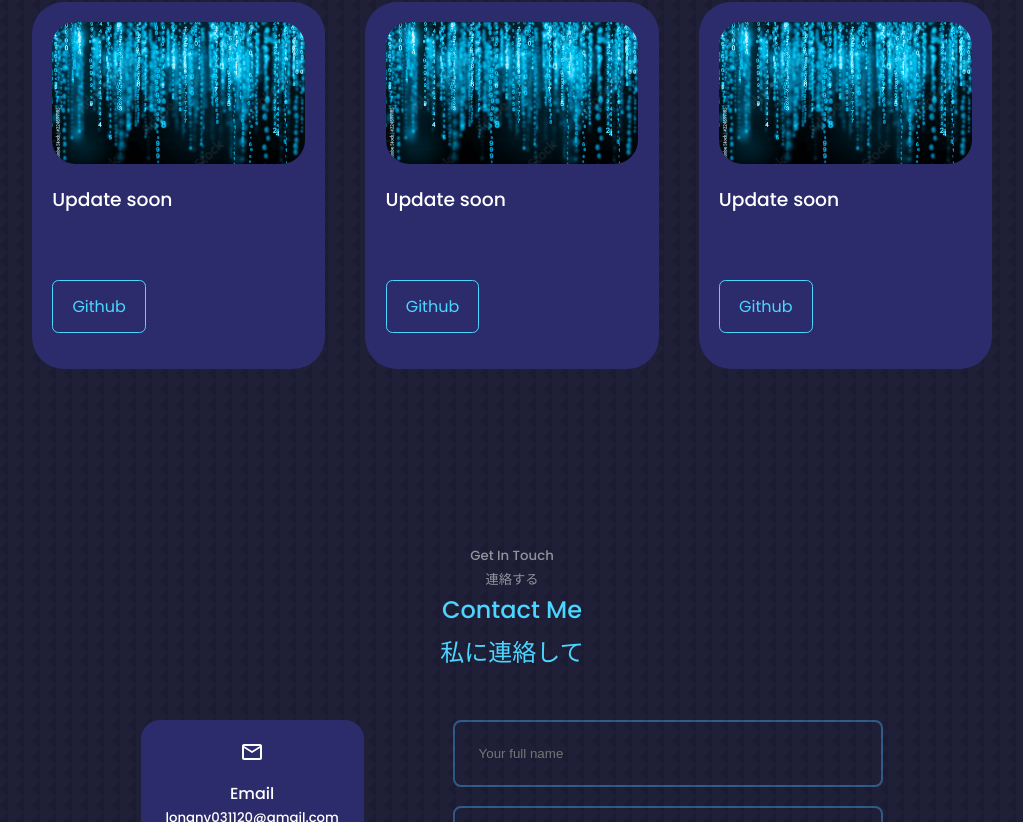
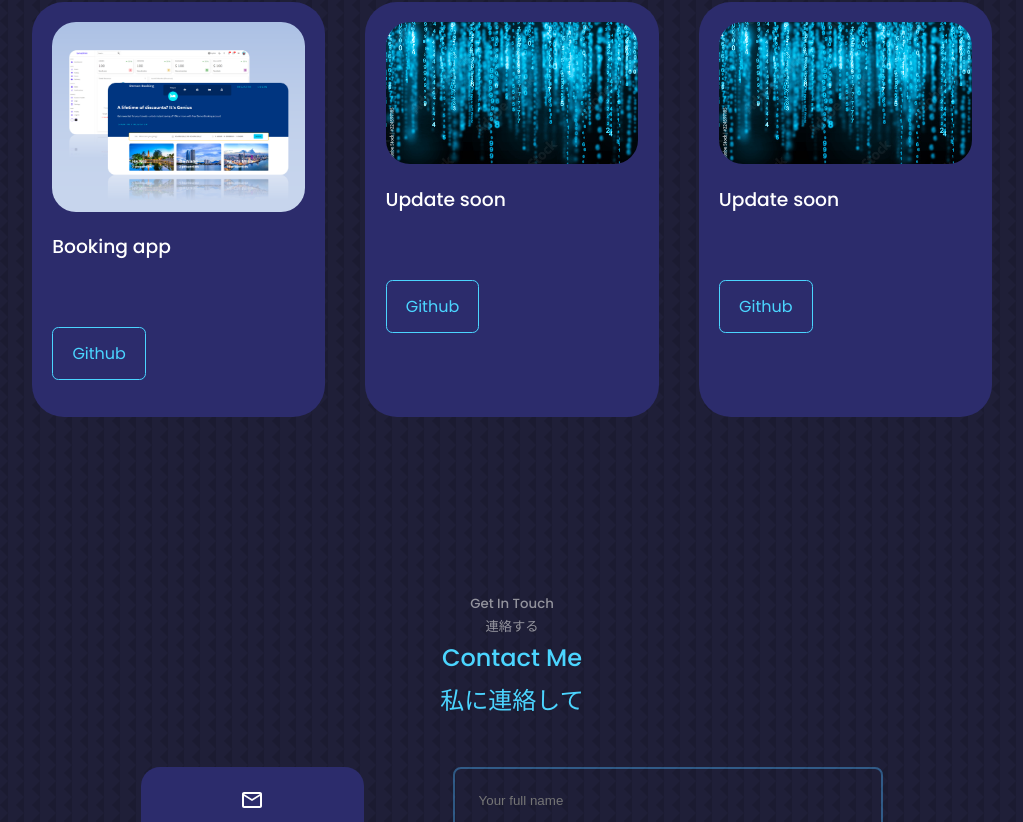
Before and after one commit to longdemon/portfolio-demon, a React (Create React App) app: page / in a window 1280 px wide. Shown: the part 3427-4249 px from the top of the page, without its empty margins (128-1151 px from the left). Built offline with nearby package versions, Linux system fonts and the light colour scheme.

Commit message:
Update CV and add New Product

```diff
--- a/src/components/portfolio/Portfolio.jsx
+++ b/src/components/portfolio/Portfolio.jsx
@@ -4,6 +4,7 @@ import IMG1 from "../../assets/image/background_tmp.jpg";
 import FLRBMS from "../../assets/image/FLRBMS.png";
 import Halloween from "../../assets/image/Halloween.png";
 import Game from "../../assets/image/2048.png";
+import BookingApp from "../../assets/image/Booking_app.png";
 
 const data = [
   {
@@ -29,9 +30,9 @@ const data = [
   },
   {
     id: 4,
-    image: IMG1,
-    title: "Update soon",
-    github: "https://github.com",
+    image: BookingApp,
+    title: "Booking app",
+    github: "https://github.com/longdemon/BOOKING_APP",
     demo: null,
   },
   {
```
Also changed, not shown: src/App.jsx (+21 -9 lines), src/assets/image/Booking_app.png (added), 1 other file (tests, documents, lock files or other folders).
